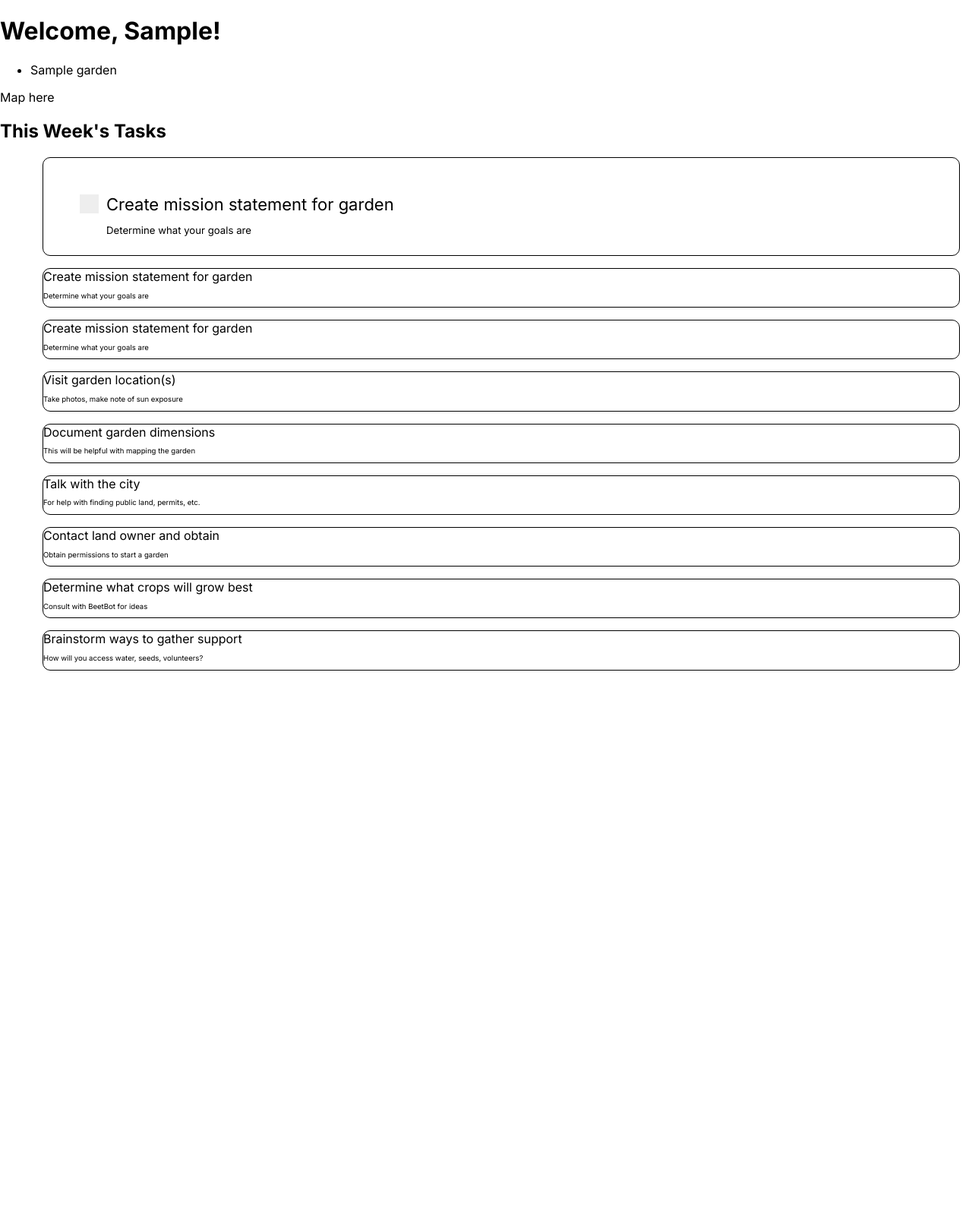
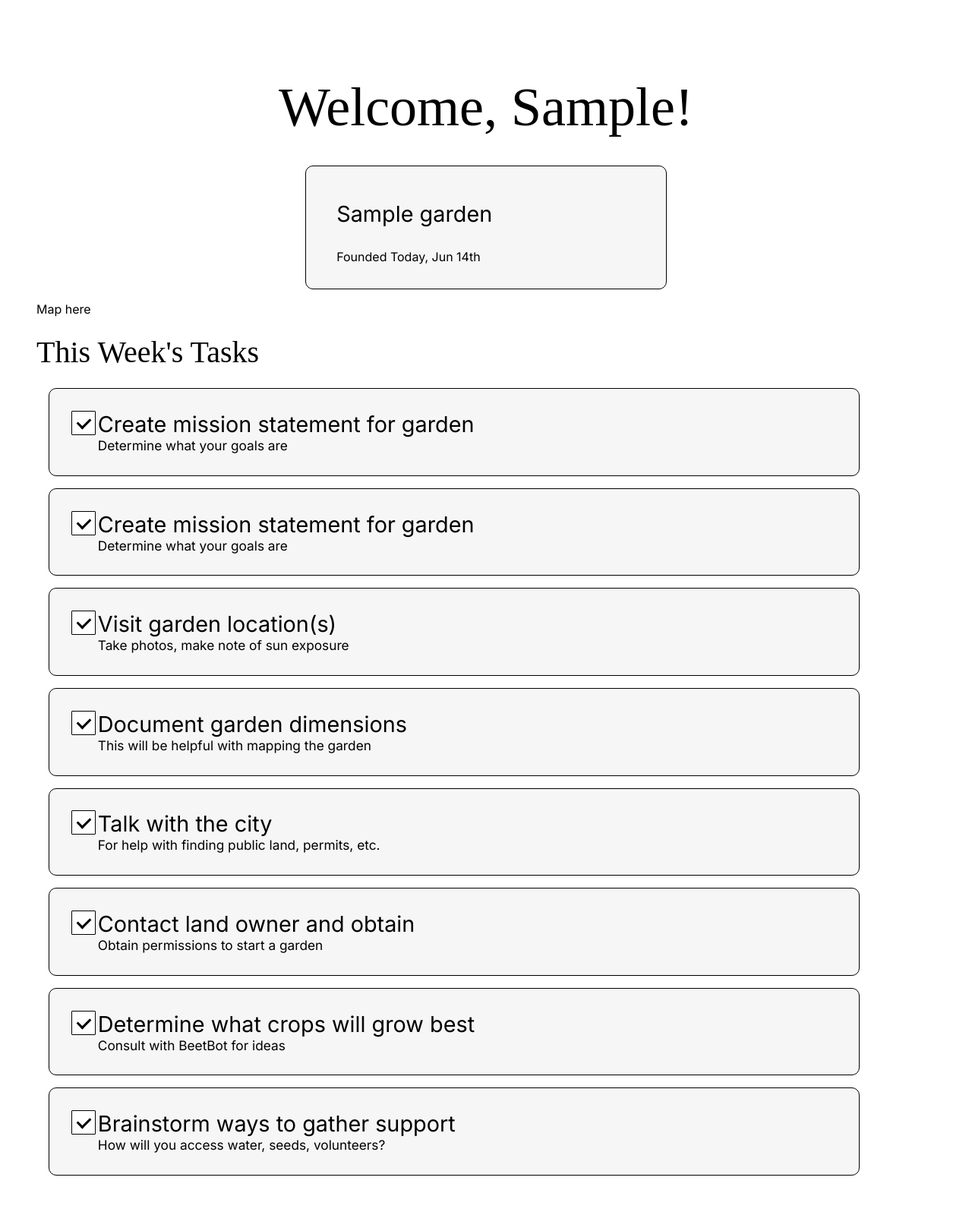
Before and after one commit to annamiriams/fresh-futures, a Django app: page /profile/ in a window 1280 px wide. Shown: the part 193-1789 px from the top of the page at 76% size. Before the commit the page ends 1076 px from the top, so only its background shows below. Run offline with Django 5.2, Linux system fonts and the light colour scheme; a user stored in the database is signed in; tables that the repository leaves empty hold one stand-in row (values such as "Sample post"); parts of the project's set-up code (start-up, migrations or seed data) failed here and were passed over; some web fonts are replaced.

Commit message:
profile functioning though mostly hardcoded due to significant model updates needed to incorporate task list; ready for map

```diff
--- a/main_app/static/main_app/styles.css
+++ b/main_app/static/main_app/styles.css
@@ -70,6 +70,10 @@ body {
 /* Fonts */
 .text-lg {
     font-size: 2.5rem;
+}
+
+.text-md {
+    font-size: 1.8em;
 }
 
 /* Display */
@@ -351,50 +355,68 @@ textarea {
 }
 
 /* Profile */
-.task-item {
+
+.gardener-container {
     display: flex;
     flex-direction: column;
+    justify-content: center;
+    text-align: center;
+    max-width: 90%;
+    margin: 0 auto;
+    margin-bottom: 1em;
+}
+
+.garden-container,
+.task-container {
+    background-color: #F6F6F6;
     border: 1px solid black;
     border-radius: 10px;
     margin: 1em;
 }
 
-.task-item input {
-    position: absolute;
-    opacity: 0;
-    cursor: pointer;
-    height: 0;
-    width: 0;
-
-    position: absolute;
-    top: 0;
-    left: 0;
-    height: 25px;
-    width: 25px;
-    background-color: #eee;
+.garden-container {
+    display: flex;
+    margin: 0 auto;
+    align-items: center;
+    max-width: 40%;
 }
 
-.task-item li {}
-
-.task-item p {
-    font-size: .6em;
+.garden-container ul {
+    list-style-type: none;
 }
 
-.container {
+.tasks-container ul {
+    padding: 0;
+}
+
+.task-container {
+    display: flex;
+    flex-direction: column;
+    max-width: 90%;
+}
+
+/* Customize the label (the container) */
+.task-item {
     display: block;
     position: relative;
     padding-left: 35px;
-    margin-bottom: 12px;
+    margin: 1em;
     cursor: pointer;
     font-size: 22px;
     -webkit-user-select: none;
     -moz-user-select: none;
     -ms-user-select: none;
     user-select: none;
+    font-size: 1.8em;
+}
+
+.task-item p {
+    margin: 0;
+    font-size: .6em;
 }
 
 /* Hide the browser's default checkbox */
-.container input {
+.task-item input {
     position: absolute;
     opacity: 0;
     cursor: pointer;
@@ -407,7 +429,34 @@ textarea {
     position: absolute;
     top: 0;
     left: 0;
-    height: 25px;
-    width: 25px;
-    background-color: #eee;
+    height: 30px;
+    width: 30px;
+    background-color: white;
+    border: .5px solid black;
+    border-radius: 1px;
 }
+
+/* Create the checkmark/indicator (hidden when not checked) */
+.checkmark:after {
+    content: "";
+    position: absolute;
+    display: none;
+}
+
+/* Show the checkmark when checked */
+.task-item input:checked~.checkmark:after {
+    display: block;
+}
+
+/* Style the checkmark/indicator */
+.task-item .checkmark:after {
+    left: 10px;
+    top: 5px;
+    width: 8px;
+    height: 14px;
+    border: solid black;
+    border-width: 0 3px 3px 0;
+    -webkit-transform: rotate(45deg);
+    -ms-transform: rotate(45deg);
+    transform: rotate(45deg);
+}
--- a/main_app/templates/main_app/garden_form.html
+++ b/main_app/templates/main_app/garden_form.html
@@ -13,7 +13,7 @@
 {% block content %}
 
 <div class='container survey-container'>
-    <h1 class="hero-secion instrument-serif header-text">Where ya at?</h1>
+    <h1 class="instrument-serif header-text">Where ya at?</h1>
 
     <div class='survey'>
 
--- a/main_app/templates/main_app/profile.html
+++ b/main_app/templates/main_app/profile.html
@@ -2,16 +2,20 @@
 {% load static %}
 {% block content %}
 
-<div>
-    <h1>Welcome, {{ user.first_name }}!</h1>
+<div class='container'>
+
+    <div class='gardener-container'>
+        <h1 class="instrument-serif header-text">Welcome, {{ user.first_name }}!</h1>
     </div>
 
-<div>
+    <div class='garden-container'>
         {% if gardens %}
         <ul>
             {% for garden in gardens %}
-        <li>
-            {{ garden.name }}
+            <li class='garden-item'>
+                {% comment %} <img src="{% static 'main_app/images/garden-icon.png' %}" alt="A simple line drawing of a plant, in black." class='plant-icon'> {% endcomment %}
+                <p class='text-md'>{{ garden.name }}</p>
+                <p>Founded Today, Jun 14th</p>
             </li>
             {% endfor %}
         </ul>
@@ -22,57 +26,77 @@
         <p>Map here</p>
     </div>
 
-<div>
-    <h2>This Week's Tasks</h2>
+    <div class='tasks-container'>
+        <h2 class='text-lg instrument-serif'>This Week's Tasks</h2>
 
 
         <ul class='task-list'>
-        <div class="task-item">
-            <label class="container">
+            <div class='task-container'>
+                <label class='task-item'>
                     Create mission statement for garden
                     <p>Determine what your goals are</p>
                     <input type="checkbox" checked="checked">
                     <span class="checkmark"></span>
                 </label>
             </div>
-
-        <div class="task-item">
-            <input type="checkbox" checked="checked" class='checkmark'>
-            <label>
+            <div class='task-container'>
+                <label class='task-item'>
                     Create mission statement for garden
                     <p>Determine what your goals are</p>
+                    <input type="checkbox" checked="checked">
+                    <span class="checkmark"></span>
                 </label>
             </div>
-
-        <li class='task-item'>
-            Create mission statement for garden
-            <p>Determine what your goals are</p>
-        </li>
-        <li class='task-item'>
+            <div class='task-container'>
+                <label class='task-item'>
                     Visit garden location(s)
                     <p>Take photos, make note of sun exposure</p>
-        </li>
-        <li class='task-item'>
+                    <input type="checkbox" checked="checked">
+                    <span class="checkmark"></span>
+                </label>
+            </div>
+            <div class='task-container'>
+                <label class='task-item'>
                     Document garden dimensions
                     <p>This will be helpful with mapping the garden</p>
-        </li>
-        <li class='task-item'>
+                    <input type="checkbox" checked="checked">
+                    <span class="checkmark"></span>
+                </label>
+            </div>
+            <div class='task-container'>
+                <label class='task-item'>
                     Talk with the city
                     <p>For help with finding public land, permits, etc.</p>
-        </li>
-        <li class='task-item'>
+                    <input type="checkbox" checked="checked">
+                    <span class="checkmark"></span>
+                </label>
+            </div>
+            <div class='task-container'>
+                <label class='task-item'>
                     Contact land owner and obtain
                     <p>Obtain permissions to start a garden</p>
-        </li>
-        <li class='task-item'>
+                    <input type="checkbox" checked="checked">
+                    <span class="checkmark"></span>
+                </label>
+            </div>
+            <div class='task-container'>
+                <label class='task-item'>
                     Determine what crops will grow best
                     <p>Consult with BeetBot for ideas</p>
-        </li>
-        <li class='task-item'>
+                    <input type="checkbox" checked="checked">
+                    <span class="checkmark"></span>
+                </label>
+            </div>
+            <div class='task-container'>
+                <label class='task-item'>
                     Brainstorm ways to gather support
                     <p>How will you access water, seeds, volunteers?</p>
-        </li>
+                    <input type="checkbox" checked="checked">
+                    <span class="checkmark"></span>
+                </label>
+            </div>
         </ul>
     </div>
 
+</div>
 {% endblock %}
--- a/main_app/templates/main_app/user_form.html
+++ b/main_app/templates/main_app/user_form.html
@@ -5,7 +5,7 @@
 {% endblock %}
 {% block content %}
 <div class='container survey-container'>
-    <h1 class="hero-secion instrument-serif header-text">Tell us more...</h1>
+    <h1 class="hero-section instrument-serif header-text">Tell us more...</h1>
 
     <div class='survey'>
 
```
Also changed, not shown: main_app/static/main_app/images/FF-background.png (added), main_app/static/main_app/images/garden-icon.png (added), 2 other files. Lines whose indentation alone changed are shown as unchanged.
